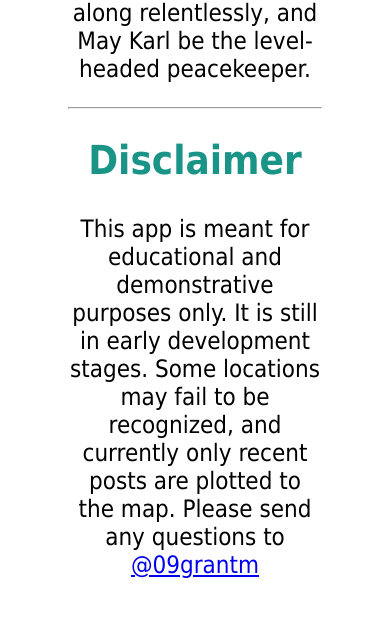
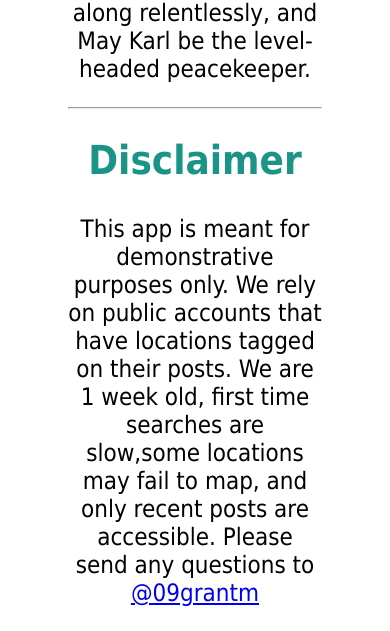
Before and after one commit to SirGlory/Instagram_Location_Mapper_Webapp, a Flask app: template templates/about_mob.html in a window 390 px wide. Shown: the part 1085-1716 px from the top of the page. Before the commit the page ends 1663 px from the top, so only its background shows below. Run offline with Flask 2, Linux system fonts and the light colour scheme; the template is opened without the code that fills it, so the values that code supplies are empty; parts of the project's set-up code (start-up, migrations or seed data) failed here and were passed over.

```diff
--- a/templates/about_mob.html
+++ b/templates/about_mob.html
@@ -19,7 +19,8 @@
 May Esmeralda chug along relentlessly, and May Karl be the level-headed peacekeeper.</p>
 <hr>
 <h5>Disclaimer</h5>
-<p>This app is meant for educational and demonstrative purposes only. It is still in early development stages. Some locations may fail to be recognized,
-    and currently only recent posts are plotted to the map. Please send any questions to <a href="https://www.instagram.com/09grantm/">@09grantm</a></p>
+<p>This app is meant for demonstrative purposes only. We rely on public accounts that have locations tagged on their posts.
+    We are 1 week old, first time searches are slow,some locations may fail to map, and only recent posts are accessible.
+    Please send any questions to <a href="https://www.instagram.com/mattwilliamdalton91/">@09grantm</a></p>
 </body>
 </html>
```
